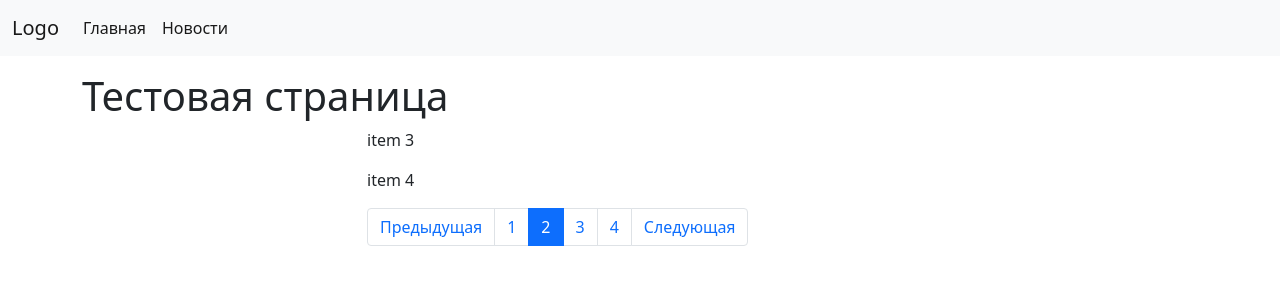
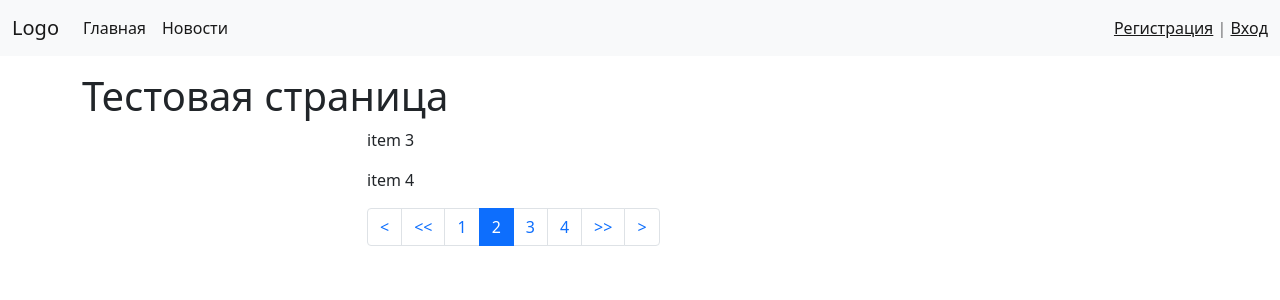
Before and after one commit to SimaDovakin/my_first_django_project, a Django app: page /news/test/?page=2 in a window 1280 px wide. Shown: the top 300 px of the page. Run offline with Django 3.2, Linux system fonts and the light colour scheme; data that the repository does not hold is empty; some libraries are stand-ins or nearby versions.

Commit message:
Edit pagination and add raw register form

```diff
--- a/myfirstsite/myfirstsite/urls.py
+++ b/myfirstsite/myfirstsite/urls.py
@@ -18,13 +18,15 @@ from django.urls import path, include
 from django.conf import settings
 from django.conf.urls.static import static
 
-from news.views import index
+from news.views import index, register, login
 
 
 urlpatterns = [
     path('admin/', admin.site.urls),
     path('news/', include('news.urls')),
-    path('', index, name='home')
+    path('', index, name='home'),
+    path('register/', register, name='register'),
+    path('login/', login, name='login')
 ]
 
 if settings.DEBUG:
--- a/myfirstsite/news/views.py
+++ b/myfirstsite/news/views.py
@@ -3,6 +3,7 @@ from django.views.generic import ListView, DetailView, CreateView
 from django.db.models import F
 from django.contrib.auth.mixins import LoginRequiredMixin
 from django.core.paginator import Paginator
+from django.contrib.auth.forms import UserCreationForm
 
 from .models import News, Category
 from .forms import NewsForm
@@ -19,6 +20,15 @@ def test(request):
     page_num = request.GET.get('page', 1)
     page_obj = paginator.get_page(page_num)
     return render(request, 'news/test.html', {'page_obj': page_obj})
+
+
+def register(request):
+    form = UserCreationForm()
+    return render(request, 'news/register.html', {'form': form})
+
+
+def login(request):
+    return render(request, 'news/login.html')
 
 
 class NewsList(ListView):
--- a/myfirstsite/templates/include/_navbar.html
+++ b/myfirstsite/templates/include/_navbar.html
@@ -21,6 +21,11 @@
           </li>
         {% endif %}
       </ul>
+
+      <span class="navbar-text">
+        <a href="{% url 'register' %}">Регистрация</a> |
+        <a href="{% url 'login' %}">Вход</a>
+      </span>
     </div>
   </div>
 </nav>
--- a/myfirstsite/templates/include/_pagination.html
+++ b/myfirstsite/templates/include/_pagination.html
@@ -3,7 +3,14 @@
     <ul class="pagination">
       {% if page_obj.has_previous %}
         <li class="page-item" tabindex="-1">
-          <a class="page-link" href="?page={{ page_obj.previous_page_number }}">Предыдущая</a>
+          <a class="page-link" href="?page={{ page_obj.previous_page_number }}">
+            &lt;
+          </a>
+        </li>
+        <li class="page-item">
+          <a class="page-link" href="?page=1">
+            &lt;&lt;
+          </a>
         </li>
       {% endif %}
 
@@ -20,8 +27,15 @@
         {% endfor %}
 
       {% if page_obj.has_next %}
+        <li class="page-item">
+          <a class="page-link" href="?page={{ page_obj.paginator.num_pages }}">
+            &gt;&gt;
+          </a>
+        </li>
         <li class="page-item" tabindex="-1">
-          <a class="page-link" href="?page={{ page_obj.next_page_number }}">Следующая</a>
+          <a class="page-link" href="?page={{ page_obj.next_page_number }}">
+            &gt;
+          </a>
         </li>
       {% endif %}
     </ul>
```
Also changed, not shown: myfirstsite/news/templates/news/login.html (added, +14 -0 lines), myfirstsite/news/templates/news/register.html (added, +21 -0 lines). Lines whose indentation alone changed are shown as unchanged.
